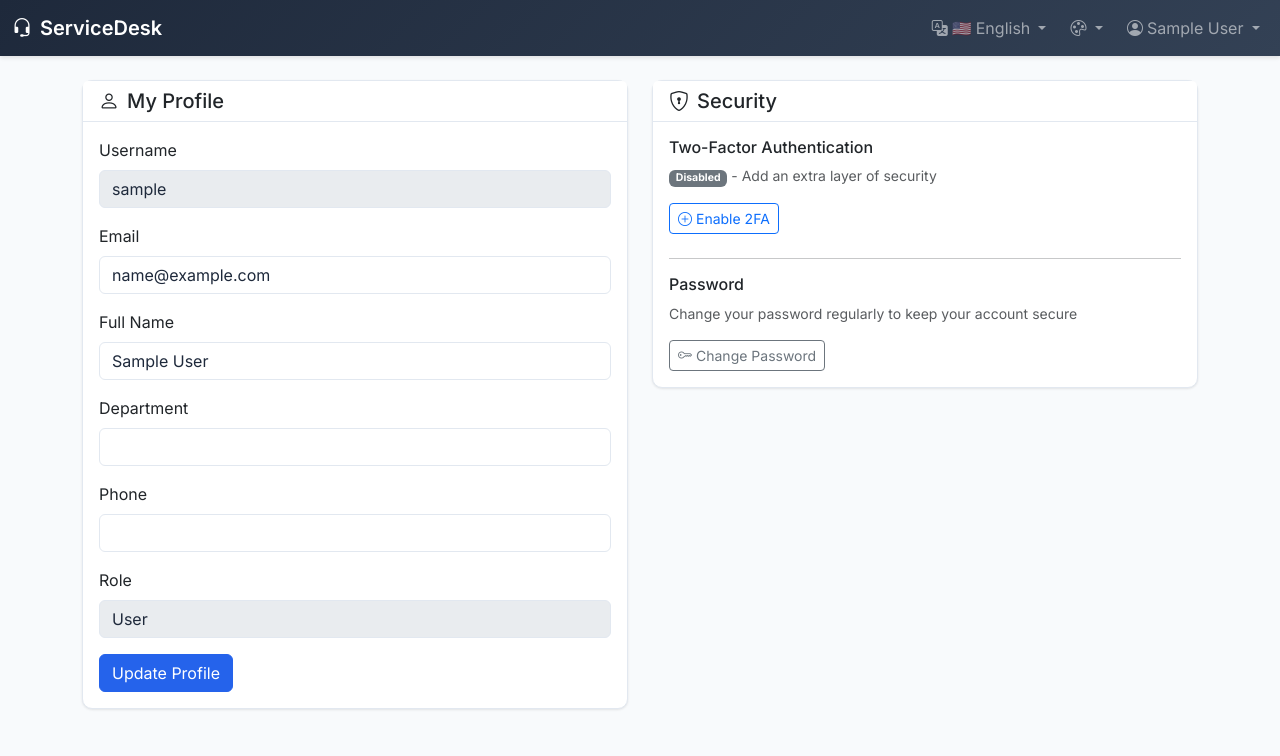
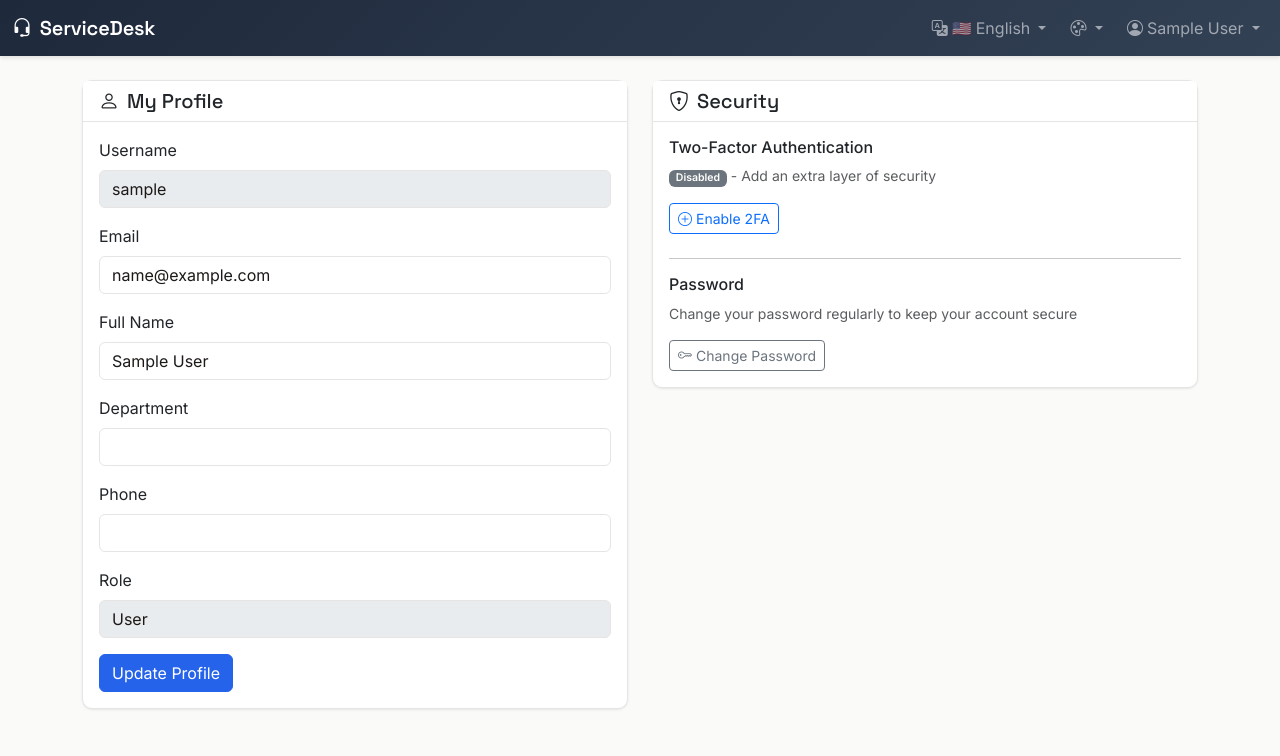
Before and after one commit to avsjadikari/ServiceDesk, a Flask app: page /profile in a window 1280 px wide. Shown: the top 756 px of the page. Run offline with Flask 3, Linux system fonts and the light colour scheme; the visitor is signed in with stand-in values (Sample User, id 1); data that the repository does not hold is empty.

Commit message:
Apply top-design 4-fix pass (typography/motion/color/details)
- Add Space Grotesk (display) + Inter (body); font tokens + letter-tracking/clamp
- Introduce custom easing tokens and replace ease/cubic-bezier
- Refresh light/dark surfaces (warmer slate) + tokens; metric h2 tabular-nums
- Add :focus-visible, ::selection, prefers-reduced-motion, .main-content sd-rise animation
- Update CSS transitions to use expo/quart; keep Bootstrap intact

Tests: 285 passed

```diff
--- a/app/static/css/custom.css
+++ b/app/static/css/custom.css
@@ -1,8 +1,8 @@
 /* Modern ServiceDesk Design System Extensions */
 
 :root {
-    --transition-fast: 0.15s ease;
-    --transition-smooth: 0.25s cubic-bezier(0.4, 0, 0.2, 1);
+    --transition-fast: 0.16s var(--ease-out-expo);
+    --transition-smooth: 0.3s var(--ease-out-quart);
     --radius-sm: 0.375rem;
     --radius-md: 0.625rem;
     --radius-lg: 0.875rem;
--- a/app/templates/base.html
+++ b/app/templates/base.html
@@ -8,7 +8,9 @@
     <title>{% block title %}{{ company_name }}{% endblock %}</title>
     <link href="https://cdn.jsdelivr.net/npm/bootstrap@5.3.2/dist/css/bootstrap.min.css" rel="stylesheet" integrity="sha384-T3c6CoIi6uLrA9TneNEoa7RxnatzjcDSCmG1MXxSR1GAsXEV/Dwwykc2MPK8M2HN" crossorigin="anonymous">
     <link rel="stylesheet" href="https://cdn.jsdelivr.net/npm/bootstrap-icons@1.11.1/font/bootstrap-icons.css" integrity="sha384-4LISF5TTJX/fLmGSxO53rV4miRxdg84mZsxmO8Rx5jGtp/LbrixFETvWa5a6sESd" crossorigin="anonymous">
-    <link href="https://fonts.googleapis.com/css2?family=Inter:wght@300;400;500;600;700&display=swap" rel="stylesheet">
+    <link rel="preconnect" href="https://fonts.googleapis.com">
+    <link rel="preconnect" href="https://fonts.gstatic.com" crossorigin>
+    <link href="https://fonts.googleapis.com/css2?family=Inter:wght@400;500;600&family=Space+Grotesk:wght@500;600;700&display=swap" rel="stylesheet">
     <link rel="stylesheet" href="{{ url_for('static', filename='css/custom.css') }}">
     <style>
         html[dir="rtl"] .sidebar {
@@ -25,18 +27,22 @@
             --success: #10b981;
             --warning: #f59e0b;
             --danger: #ef4444;
-            --light: #f8fafc;
-            --dark: #1e293b;
+            --light: #fafaf9;
+            --dark: #1c1917;
             --card-shadow: 0 1px 3px rgba(0,0,0,0.1);
             --navbar-bg: linear-gradient(135deg, #1e293b 0%, #334155 100%);
             --sidebar-bg: white;
-            --sidebar-border: #e2e8f0;
+            --sidebar-border: #e7e5e4;
             --card-bg: white;
             --card-header-bg: white;
-            --card-border: #e2e8f0;
-            --text-primary: #1e293b;
-            --text-secondary: #64748b;
-            --table-hover: #f8fafc;
+            --card-border: #e7e5e4;
+            --text-primary: #1c1917;
+            --text-secondary: #57534e;
+            --table-hover: #f5f5f4;
+            --font-display: 'Space Grotesk', 'Inter', system-ui, sans-serif;
+            --font-body: 'Inter', system-ui, -apple-system, sans-serif;
+            --ease-out-expo: cubic-bezier(0.16, 1, 0.3, 1);
+            --ease-out-quart: cubic-bezier(0.25, 1, 0.5, 1);
         }
 
         [data-theme="blue"] {
@@ -99,7 +105,9 @@
         }
 
         .navbar-brand {
+            font-family: var(--font-display);
             font-weight: 600;
+            letter-spacing: -0.01em;
             color: white !important;
         }
 
@@ -136,6 +144,7 @@
         .card-header {
             background: var(--card-header-bg);
             border-bottom: 1px solid var(--card-border);
+            font-family: var(--font-display);
             font-weight: 600;
         }
 
@@ -199,6 +208,41 @@
         .metric-card.warning { border-left-color: var(--warning); }
         .metric-card.danger { border-left-color: var(--danger); }
 
+        .metric-card h2 {
+            font-family: var(--font-display);
+            font-size: 2.25rem;
+            letter-spacing: -0.02em;
+            font-variant-numeric: tabular-nums;
+        }
+
+        ::selection {
+            background: color-mix(in srgb, var(--primary) 18%, transparent);
+        }
+
+        :focus-visible {
+            outline: 2px solid var(--primary);
+            outline-offset: 2px;
+            border-radius: 2px;
+        }
+
+        .main-content {
+            animation: sd-rise 0.5s var(--ease-out-expo) both;
+        }
+
+        @keyframes sd-rise {
+            from { opacity: 0; transform: translateY(8px); }
+            to { opacity: 1; transform: none; }
+        }
+
+        @media (prefers-reduced-motion: reduce) {
+            *, *::before, *::after {
+                animation-duration: 0.01ms !important;
+                animation-iteration-count: 1 !important;
+                transition-duration: 0.01ms !important;
+            }
+            .main-content { animation: none; }
+        }
+
         .page-header {
             display: flex;
             justify-content: space-between;
```
Also changed, not shown: other parts of app/templates/base.html (+17 -14 lines).
